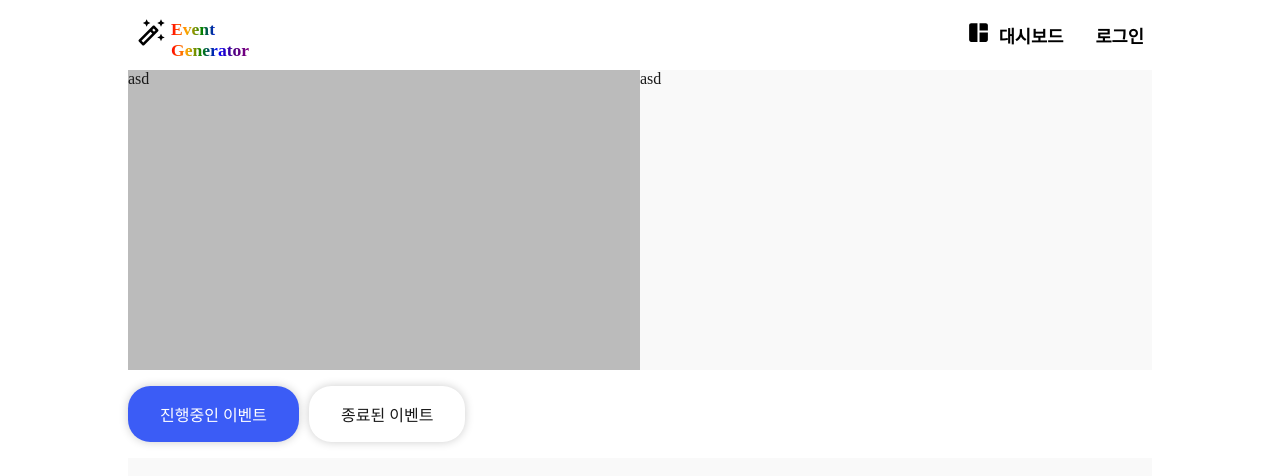
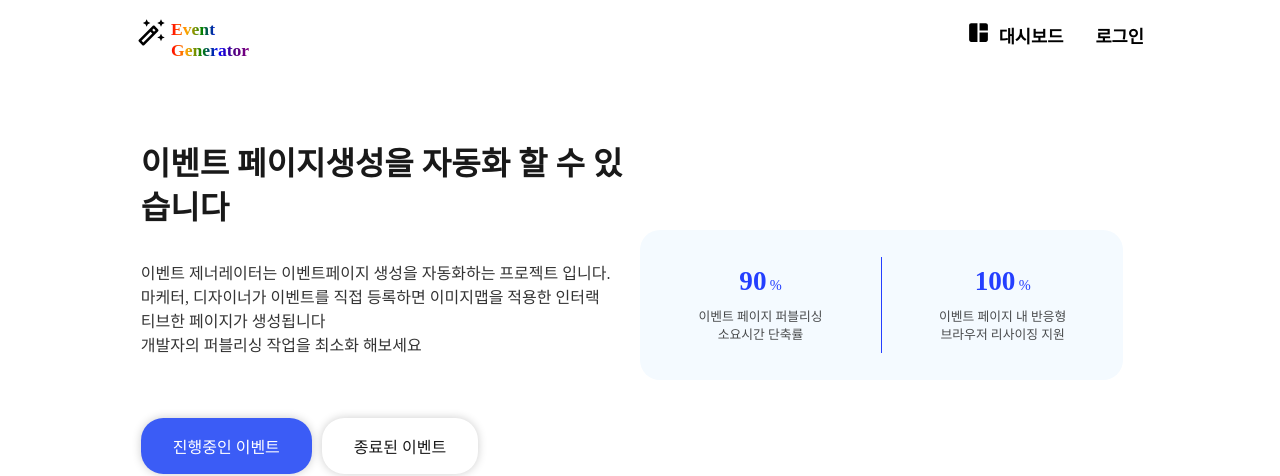
Before and after one commit to sae1013/event-automation, a React (Vite) app: page / in a window 1280 px wide. Shown: the top 476 px of the page. Built offline with nearby package versions, Linux system fonts and the light colour scheme.

Commit message:
Home 페이지 디자인 작업

```diff
--- a/src/App.module.scss
+++ b/src/App.module.scss
@@ -10,6 +10,8 @@
 }
 .container {
     padding-top: var(--header-height);
+    padding-left: 1rem;
+    padding-right: 1rem;
 }
 
 
--- a/src/components/DashBoard.jsx
+++ b/src/components/DashBoard.jsx
@@ -18,7 +18,7 @@ function DashBoard(props) {
     <div className={styles.container}>
       <section className={styles.left}>
         <ul>
-          <li className = {location.pathname == '/dashboard' ? styles.highlight:''} onClick={()=> history.push('/dashboard')}>
+          <li className = {location.pathname == '/dashboard/enroll' ? styles.highlight:''} onClick={()=> history.push('/dashboard/enroll')}>
             이벤트 등록하기
           </li>
           <li className= {location.pathname == '/dashboard/edit' ? styles.highlight:''}onClick={()=>history.push('/dashboard/edit')}>
@@ -31,7 +31,7 @@ function DashBoard(props) {
       </section>
       <section className={styles.right}>
         <Switch>
-          <Route path={"/dashboard"} exact={true}>
+          <Route path={"/dashboard/enroll"} exact={true}>
             <EnrollEvent/>
           </Route>
           <Route path="/dashboard/edit" exact={true}>
--- a/src/components/home/Home.jsx
+++ b/src/components/home/Home.jsx
@@ -6,10 +6,35 @@ function Home(props) {
     <div className={styles.container}>
       <section className={styles.top__banner}>
         <div className={styles.left}>
-          asd
+          <h3 className={styles.intro__title}>
+            이벤트 페이지생성을 자동화 할 수 있습니다
+          </h3>
+          <p className={styles.intro__description}
+             dangerouslySetInnerHTML={{ __html: '이벤트 제너레이터는 이벤트페이지 생성을 자동화하는 프로젝트 입니다.<br/> 마케터, 디자이너가 이벤트를 직접 등록하면 이미지맵을 적용한 인터랙티브한 페이지가 생성됩니다<br/>개발자의 퍼블리싱 작업을 최소화 해보세요' }}></p>
         </div>
         <div className={styles.right}>
-          asd
+          <div className={styles.info__box}>
+            <div className={styles.info__box__item}>
+              <div className={styles.info__box__item__top}>
+                <span>90</span>
+                <span>%</span>
+              </div>
+              <div className={styles.info__box__item__bottom}>
+                <span dangerouslySetInnerHTML={{__html:'이벤트 페이지 퍼블리싱<br/>소요시간 단축률'}}></span>
+              </div>
+            </div>
+            <div className={styles.seperator__horizontal}></div>
+            <div className={styles.info__box__item}>
+              <div className={styles.info__box__item__top}>
+                <span>100</span>
+                <span>%</span>
+              </div>
+              <div className={styles.info__box__item__bottom}>
+                <span dangerouslySetInnerHTML={{__html:'이벤트 페이지 내 반응형 <br/>브라우저 리사이징 지원'}}></span>
+              </div>
+            </div>
+
+          </div>
         </div>
       </section>
       <section className={styles.category}>
@@ -24,7 +49,7 @@ function Home(props) {
           <li className={styles.card__item}>
             <div className={styles.top}>
               <div className={styles.image__wrap}>
-                <img src={"https://event-maker1.s3.ap-northeast-2.amazonaws.com/pages/event2.jpeg"}/>
+                <img src={'https://event-maker1.s3.ap-northeast-2.amazonaws.com/pages/event2.jpeg'} />
               </div>
             </div>
             <div className={styles.bottom}>
@@ -35,7 +60,7 @@ function Home(props) {
           <li className={styles.card__item}>
             <div className={styles.top}>
               <div className={styles.image__wrap}>
-                <img src={"https://event-maker1.s3.ap-northeast-2.amazonaws.com/pages/event2.jpeg"}/>
+                <img src={'https://event-maker1.s3.ap-northeast-2.amazonaws.com/pages/event2.jpeg'} />
               </div>
             </div>
             <div className={styles.bottom}>
@@ -46,7 +71,7 @@ function Home(props) {
           <li className={styles.card__item}>
             <div className={styles.top}>
               <div className={styles.image__wrap}>
-                <img src={"https://event-maker1.s3.ap-northeast-2.amazonaws.com/pages/event2.jpeg"}/>
+                <img src={'https://event-maker1.s3.ap-northeast-2.amazonaws.com/pages/event2.jpeg'} />
               </div>
             </div>
             <div className={styles.bottom}>
--- a/src/styles/App.module.scss
+++ b/src/styles/App.module.scss
@@ -1,3 +1,3 @@
-body {
-  min-width:1024px;
-}
+//body {
+//  min-width:1024px;
+//}
--- a/src/styles/home/Home.module.scss
+++ b/src/styles/home/Home.module.scss
@@ -21,17 +21,74 @@
 .top__banner {
   width: 100%;
   height: 300px;
-  background-color: #8992B0;
+  //background-color: #8992B0;
   display: flex;
+  margin-top: 2rem;
 
   .left {
-    background-color: #bbb;
+    margin-top: 2.5rem;
     flex: 1;
+    .intro__title {
+      font-weight: 700;
+      margin-bottom: 2rem;
+      font-size: 2rem;
+      line-height: 44px;
+    }
+    .intro__description {
+      padding-right: 0.8rem;
+      font-weight: 500;
+      color: rgba(0,0,0,0.8);
+      line-height: 24px;
+    }
+
   }
 
   .right {
     flex: 1;
-    background-color: #f9f9f9;
+    //background-color: #f9f9f9;
+    padding: 0 1rem;
+    .info__box {
+      width: 100%;
+      margin: 0 auto;
+      margin-top: 8rem;
+      border-radius: 20px;
+      height: 150px;
+      background-color:rgba(#F4FAFF,1);
+      display: flex;
+      align-items: center;
+      //&__item:not(:last-child) {
+      //  border-right: 1px solid #243FFF;
+      //}
+      &__item {
+        flex:1;
+        padding: 2rem;
+        display: flex;
+        flex-direction: column;
+        align-items: center;
+
+
+        &__top {
+          >span:nth-child(1) {
+            color: #243FFF;
+            font-size: 1.7rem;
+            font-weight: 700;
+          }
+          >span:nth-child(2) {
+            color: #243FFF;
+            font-size: .9rem;
+            font-weight: 500;
+            margin-left: .2rem;
+          }
+        }
+        &__bottom {
+          text-align: center;
+          margin-top: .7rem;
+          font-size: .8rem;
+          color: rgba(0,0,0,0.7);
+          line-height: 18px;
+        }
+      }
+    }
   }
 }
 
@@ -130,5 +187,11 @@
     object-fit: cover;
   }
 
+}
+
+.seperator__horizontal {
+  width: 1px;
+  background-color:#243FFF;
+  height: 6rem;
 
 }
--- a/src/styles/layout/Header.module.scss
+++ b/src/styles/layout/Header.module.scss
@@ -1,13 +1,14 @@
 @import '../common/_global.scss';
 
 .container {
+
   padding: 0 0;
   width: 100%;
   height: 70px;
   box-sizing: border-box;
   backdrop-filter: blur(10px);
   position: fixed;
-  display: flex;
+  z-index:10;
   display: flex;
   justify-content: center;
 
```
